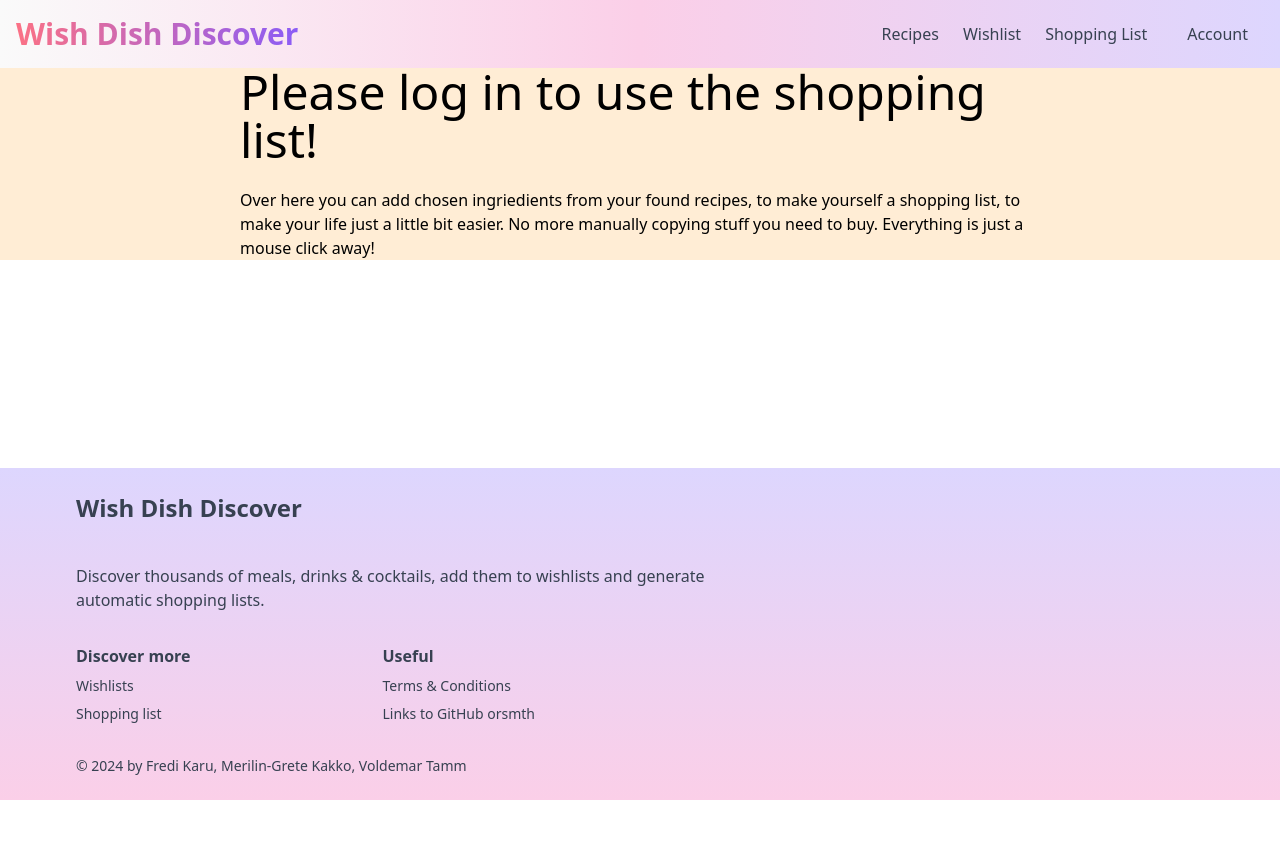
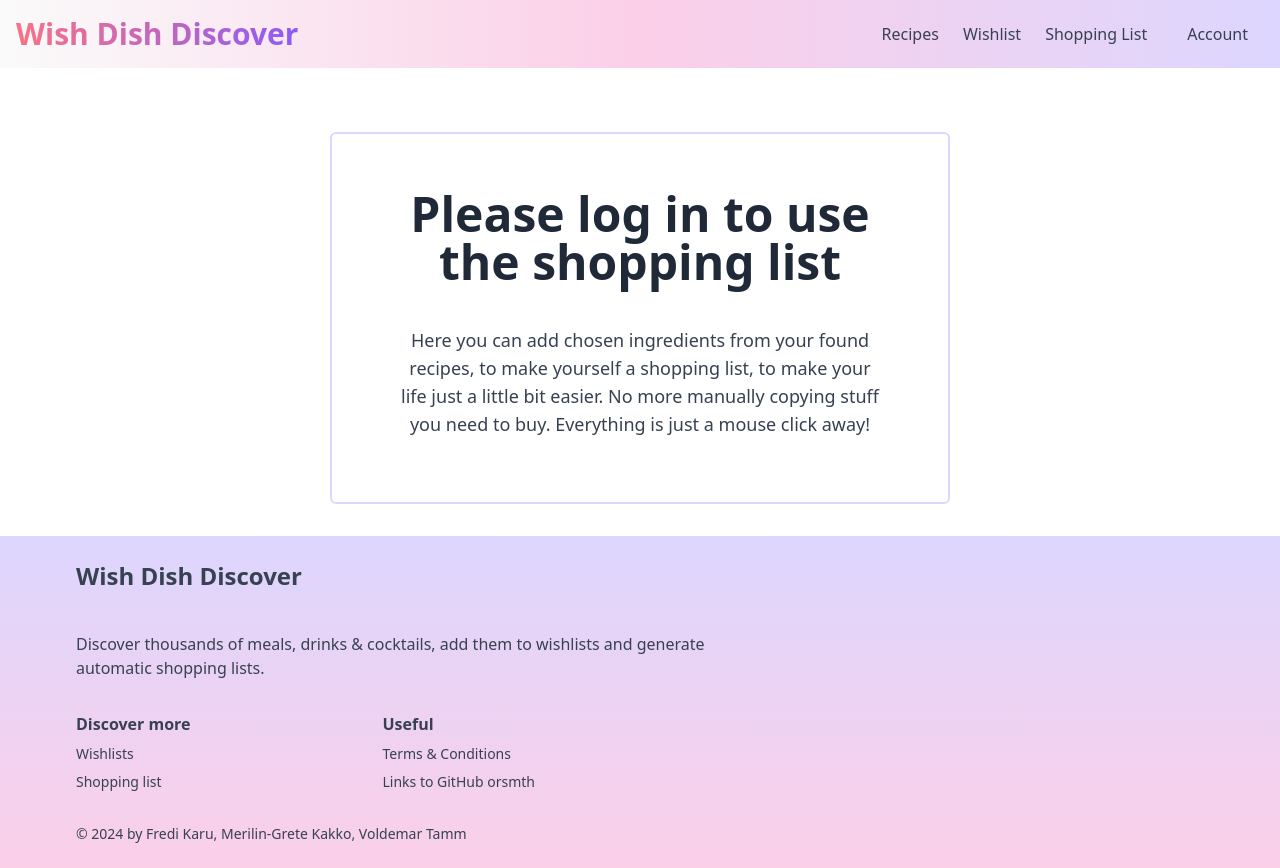
Before and after one commit to mgretek/dish-discover, a React (Create React App) app: page /shoppinglist in a window 1280 px wide. Before the commit the page ends 800 px from the top, so only its background shows below. Built offline with nearby package versions, Linux system fonts and the light colour scheme; no server answers.

Commit message:
Styling of Wishlist and Shopping List pages if not logged in

```diff
--- a/src/components/wishlist/CallToAction.js
+++ b/src/components/wishlist/CallToAction.js
@@ -2,13 +2,15 @@ import React from "react";
 
 export default function CallToAction() {
   return (
-    <div>
-      <h2 className="text-5xl text-left ">Please log in to use whislists</h2>
-      <p className="text-left text-xl mt-7 ">
-        Over here you can create lists of your favourite recipes. Imagine
-        finding those exact pancakes that would make an excellent sunday morning
-        dish. Create a special Sunday list and add the recipe to your list, so
-        you would find those pancakes easily with just a couple of clicks!
+    <div className="px-6 sm:px-16 mt-8 sm:mt-16 mx-6 sm:mx-auto max-w-[620px] min-h-full border-2 border-violet-200 rounded-md">
+      <h2 className="mt-14 text-center text-3xl sm:text-5xl font-semibold text-gray-800 mb-10">
+        Please log in to use wishlists
+      </h2>
+      <p className="text-md sm:text-lg text-center mb-16 text-gray-700">
+        Here you can create lists of your favourite recipes. Imagine finding
+        those exact pancakes that would make an excellent sunday morning dish.
+        Create a special Sunday list and add the recipe to your list, so you
+        would find those pancakes easily with just a couple of clicks!
       </p>
     </div>
   );
--- a/src/pages/Shoppinglist.js
+++ b/src/pages/Shoppinglist.js
@@ -5,19 +5,19 @@ export const Shoppinglist = () => {
   const [user] = useAuthState(auth);
 
   return (
-    <div className="bg-orange-100 md:px-20 xl:px-60 min-h-full">
+    <div className="px-6 sm:px-16 mt-8 sm:mt-16 mx-6 sm:mx-auto max-w-[620px] min-h-full border-2 border-violet-200 rounded-md">
       {user ? (
         <h1>Shopping list</h1>
       ) : (
         <div>
-          <h1 className="text-5xl text-left ">
-            Please log in to use the shopping list!
+          <h1 className="mt-14 text-center text-3xl sm:text-5xl font-semibold text-gray-800 mb-10">
+            Please log in to use the shopping list
           </h1>
-          <p className="mt-6">
-            Over here you can add chosen ingriedients from your found recipes,
-            to make yourself a shopping list, to make your life just a little
-            bit easier. No more manually copying stuff you need to buy.
-            Everything is just a mouse click away!{" "}
+          <p className="text-md sm:text-lg text-center mb-16 text-gray-700">
+            Here you can add chosen ingredients from your found recipes, to make
+            yourself a shopping list, to make your life just a little bit
+            easier. No more manually copying stuff you need to buy. Everything
+            is just a mouse click away!{" "}
           </p>
         </div>
       )}
```
